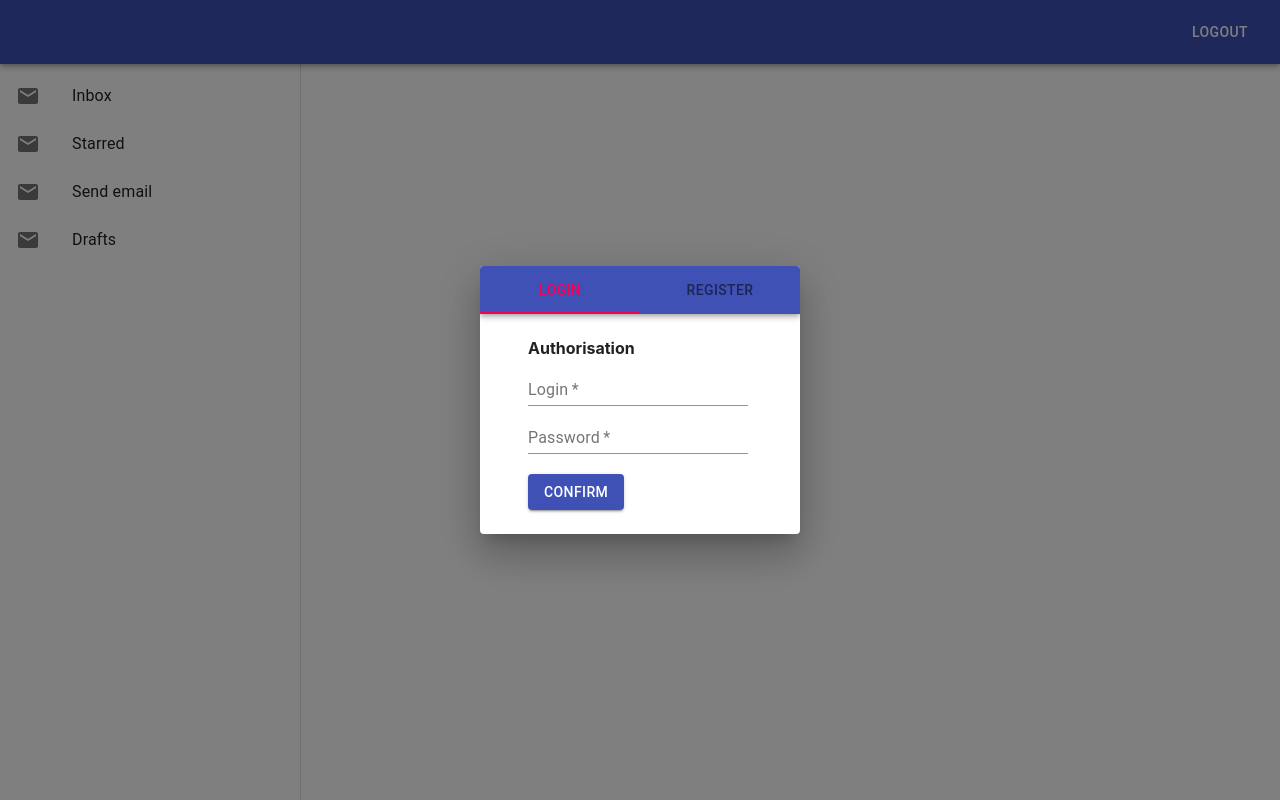
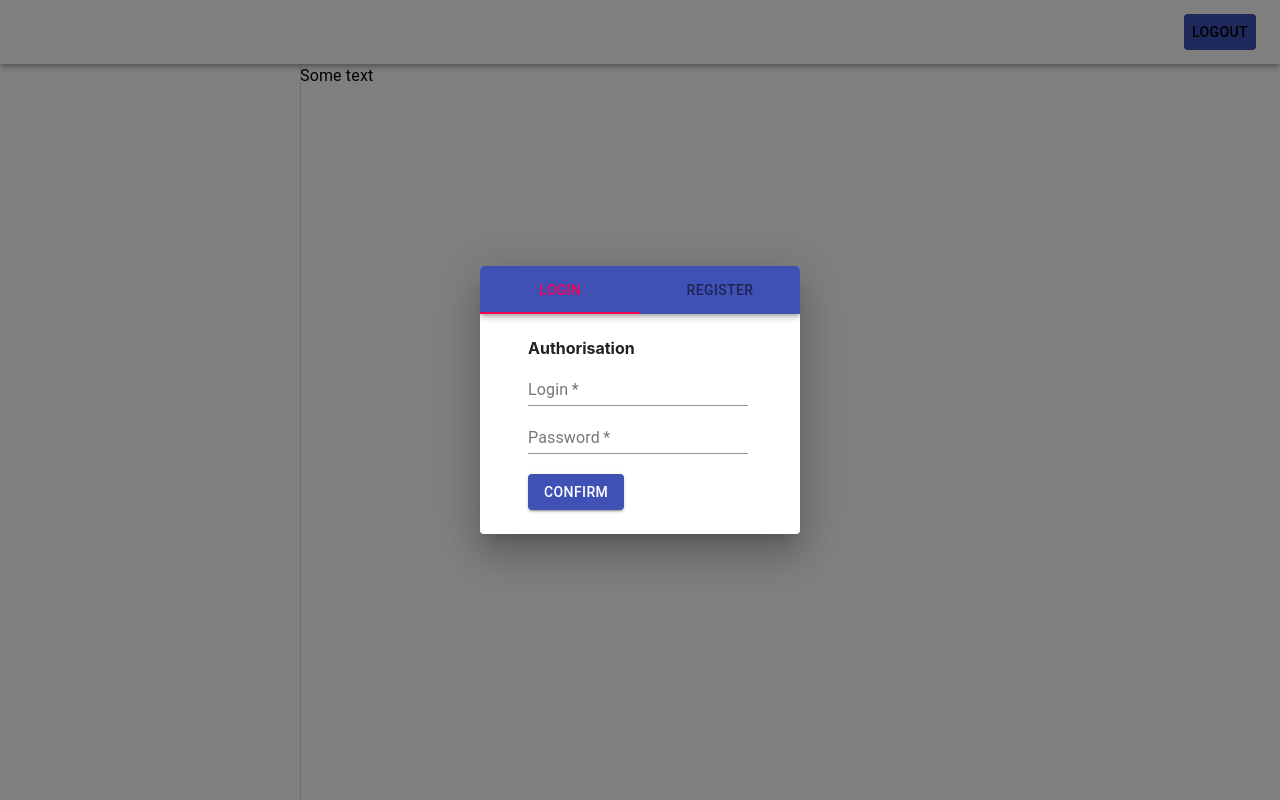
Before and after one commit to dartrhevan/safe-storage, a React (Create React App) app in the folder frontend/: page / in a window 1280 px wide. Built offline with nearby package versions, Linux system fonts and the light colour scheme.

Commit message:
frontend: some fixes

```diff
--- a/frontend/src/App.tsx
+++ b/frontend/src/App.tsx
@@ -1,4 +1,5 @@
 import React from 'react';
+import clsx from 'clsx';
 import {
     AppBar,
     Button,
@@ -11,25 +12,13 @@ import {
     Toolbar,
     Typography
 } from '@material-ui/core';
-import { createStyles, makeStyles, Theme } from '@material-ui/core/styles'
+import {createStyles, makeStyles, Theme} from '@material-ui/core/styles'
 import MenuIcon from '@material-ui/icons/Menu';
 import MailIcon from '@material-ui/icons/Mail';
 import AuthDialog from "./components/AuthDialog";
-import { useStore, useDispatch } from 'react-redux';
-//Remove
-interface IAuth {
-    username: string
-}
-
-interface INote {
-
-}
-
-interface IState {
-    auth: IAuth
-    note: INote
-}
-//
+import {useStore, useDispatch} from 'react-redux';
+import AdaptiveDrawer from './components/AdaptiveDrawer';
+import Note from './model/Note';
 
 const drawerWidth = 300;
 
@@ -47,16 +36,26 @@ const useStyles = makeStyles((theme: Theme) =>
         title: {
             flexGrow: 1,
         },
-        drawer: {
-            width: drawerWidth,
-            flexShrink: 1,
+        content: {/*
+            flexGrow: 1,
+            padding: theme.spacing(3),
+            transition: theme.transitions.create('margin', {
+                easing: theme.transitions.easing.sharp,
+                duration: theme.transitions.duration.leavingScreen,
+            }),
+            marginRight: -drawerWidth,*/
+            marginLeft: drawerWidth//height.appBar
         },
-        drawerPaper: {
-            width: drawerWidth,
+        contentShift: {
+            transition: theme.transitions.create('margin', {
+                easing: theme.transitions.easing.easeOut,
+                duration: theme.transitions.duration.enteringScreen,
+            }),
+            marginRight: 0,
         },
-        drawerContainer: {
-            overflow: 'auto',
-        },
+        button: {
+            backgroundColor: theme.palette.primary.main
+        }
     }),
 );
 
@@ -66,9 +65,11 @@ function App() {
 
     const store = useStore();
     const [openDialog, setOpenDialog] = React.useState(store.getState().auth.username === '');
+
     function close() {
         setOpenDialog(false);
     }
+
     const dispatch = useDispatch();
 
     const toggleDrawer = () => {
@@ -78,63 +79,35 @@ function App() {
 
     return (
         <div className={classes.root}>
-      <AppBar className={classes.appBar} position="fixed">
+            <AppBar color="inherit" className={classes.appBar} position="fixed">
                 <Toolbar>
 
                     <Hidden smUp implementation="css">
                         <IconButton edge="start" className={classes.menuButton} color="inherit" aria-label="menu">
-            <MenuIcon onClick={toggleDrawer} />
+                            <MenuIcon onClick={toggleDrawer}/>
                         </IconButton>
                     </Hidden>
                     <Typography variant="h6" className={classes.title}>
                         {store.getState().auth.username}
                     </Typography>
-          <Button color="inherit">Logout</Button>
+                    <Button className={classes.button} color="inherit">Logout</Button>
                 </Toolbar>
             </AppBar>
             <div>
-            <Hidden smUp implementation="css">
-
-                <Drawer
-                    className={classes.drawer}
-                    variant="persistent"
-                    open={openDrawer}
-                    classes={{
-                        paper: classes.drawerPaper,
-                    }}>
-
-                    <Toolbar />
+                <AdaptiveDrawer open={openDrawer}>
+                    <Toolbar/>
                     <List>
-                        {['Inbox', 'Starred', 'Send email', 'Drafts'].map((text, index) => (
-                            <ListItem button key={text}>
-                                <ListItemIcon><MailIcon /></ListItemIcon>
-                                <ListItemText primary={text} />
+                        {store.getState().notes.list.map((note: Note, index: number) => (
+                            <ListItem button key={note.id as string}>
+                                <ListItemIcon><MailIcon/></ListItemIcon>
+                                <ListItemText primary={note.head}/>
                             </ListItem>
                         ))}
                     </List>
-                </Drawer>
-            </Hidden>
-
-            <Hidden xsDown implementation="css">
-            <Drawer
-                className={classes.drawer}
-                variant="permanent"
-                classes={{
-                    paper: classes.drawerPaper,
-                }}>
-
-                <Toolbar />
-                <List>
-                    {['Inbox', 'Starred', 'Send email', 'Drafts'].map((text, index) => (
-                        <ListItem button key={text}>
-                            <ListItemIcon><MailIcon /></ListItemIcon>
-                            <ListItemText primary={text} />
-                        </ListItem>
-                    ))}
-                </List>
-            </Drawer>
-            </Hidden>
+                </AdaptiveDrawer>
                 <AuthDialog open={openDialog} close={close}/>
+                <Typography className={classes.content}>
+                    <Toolbar />Some text</Typography>
             </div>
         </div>
     );
--- /dev/null
+++ b/frontend/src/components/AdaptiveDrawer.tsx
@@ -0,0 +1,63 @@
+import React from 'react';
+import {Hidden, Drawer, Toolbar, makeStyles, createStyles, Theme,} from '@material-ui/core';
+
+const drawerWidth = 300;
+
+interface IProps {
+    open: boolean
+}
+
+const useStyles = makeStyles((theme: Theme) =>
+    createStyles({
+        root: {
+            flexGrow: 1,
+        },
+        appBar: {
+            zIndex: theme.zIndex.drawer + 1,
+        },
+        drawer: {
+            width: drawerWidth,
+            flexShrink: 1,
+        },
+        drawerPaper: {
+            width: drawerWidth,
+        },
+        drawerContainer: {
+            overflow: 'auto',
+        },
+    }),
+);
+export default function ({children, open}: React.PropsWithChildren<IProps>) {
+    const classes = useStyles();
+    return (
+        <>
+            <Hidden smUp implementation="css">
+
+                <Drawer
+                    className={classes.drawer}
+                    variant="persistent"
+                    open={open}
+                    classes={{
+                        paper: classes.drawerPaper,
+                    }}>
+
+                    <Toolbar/>
+                    {children}
+
+                </Drawer>
+            </Hidden>
+
+            <Hidden xsDown implementation="css">
+                <Drawer
+                    className={classes.drawer}
+                    variant="permanent"
+                    classes={{
+                        paper: classes.drawerPaper,
+                    }}>
+
+                    <Toolbar/>
+                    {children}
+                </Drawer>
+            </Hidden>
+        </>);
+}
```
Lines whose indentation alone changed are shown as unchanged.
